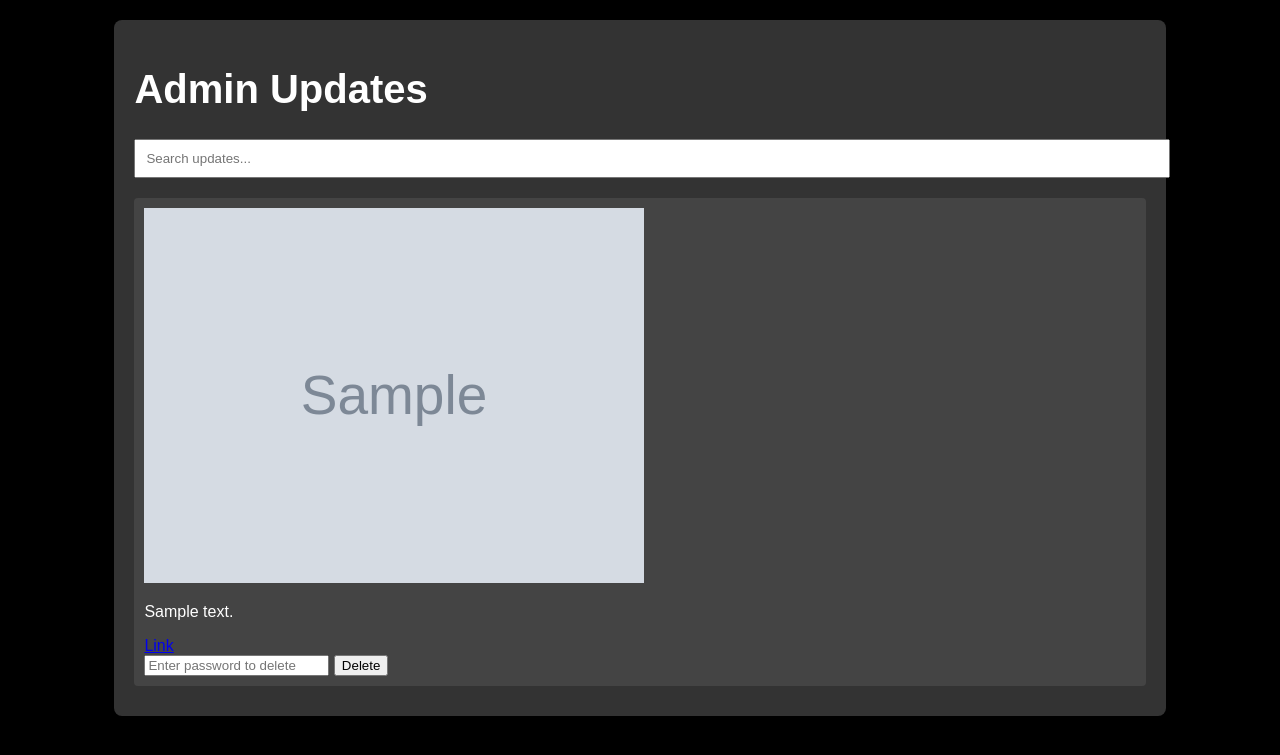
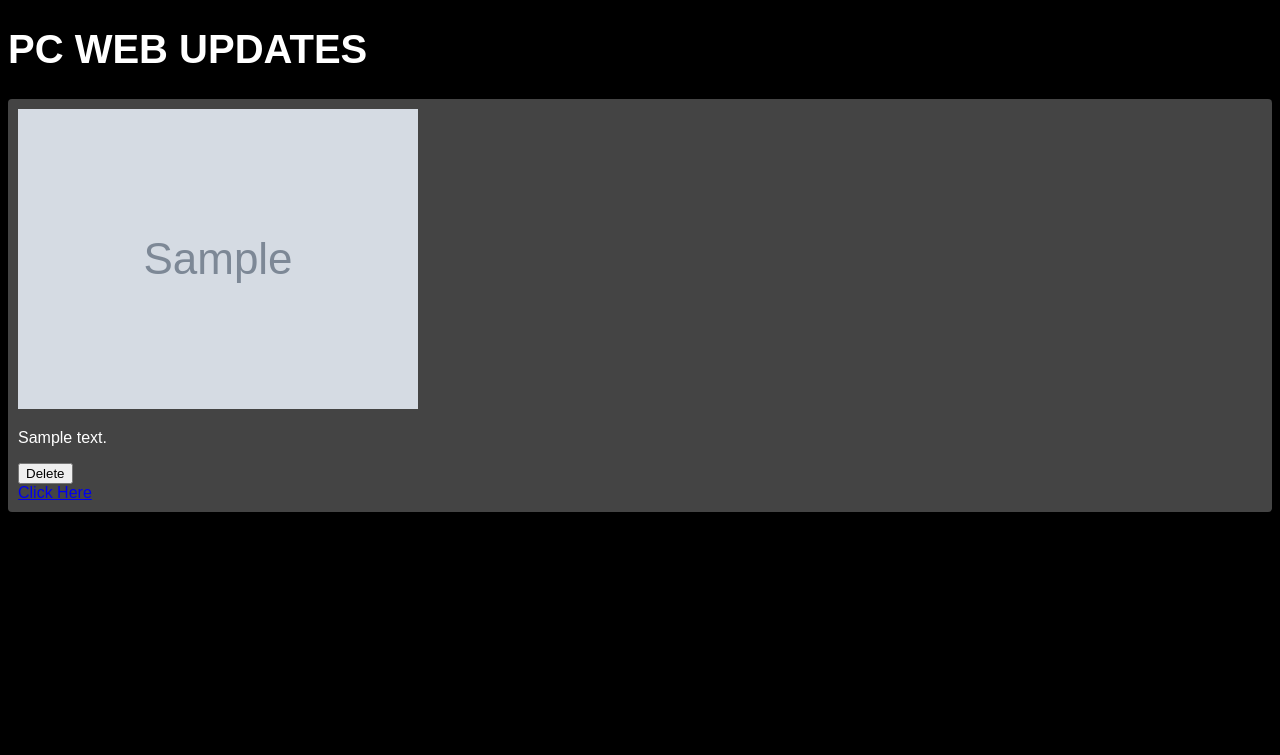
Before and after one commit to pcbotz/my-web, a Flask app: page /updates in a window 1280 px wide. Shown: the top 755 px of the page. Run offline with Flask 3, Linux system fonts and the light colour scheme; grey boxes marked "Sample" are stand-in pictures; a database or web service that is not in the repository returns one stand-in record (values such as "Sample title").

Commit message:
Update updates.html

```diff
--- a/templates/updates.html
+++ b/templates/updates.html
@@ -7,23 +7,17 @@
     <link rel="stylesheet" href="{{ url_for('static', filename='style.css') }}">
 </head>
 <body>
-    <div class="updates-container">
-        <h1>Admin Updates</h1>
-        <input type="text" id="search" placeholder="Search updates...">
-        <div id="updates-list">
+    <h1>PC WEB UPDATES</h1>
+
     {% for update in updates %}
         <div class="update-item">
-                <img src="{{ update['photo'] }}" alt="Update Image" class="update-image">
+            <img src="{{ update['photo'] }}" alt="Update Image">
             <p>{{ update['text'] }}</p>
-                <a href="{{ update['link'] }}" target="_blank">Link</a>
             <form action="{{ url_for('delete_update', update_id=update['_id']) }}" method="post">
-                    <input type="password" name="password" placeholder="Enter password to delete">
-                    <button type="submit">Delete</button>
+                <button type="submit" class="delete-button">Delete</button>
             </form>
+            <a href="{{ update['link'] }}" class="button red">Click Here</a>
         </div>
     {% endfor %}
-        </div>
-    </div>
-    <script src="{{ url_for('static', filename='script.js') }}"></script>
 </body>
 </html>
```
Lines whose indentation alone changed are shown as unchanged.
